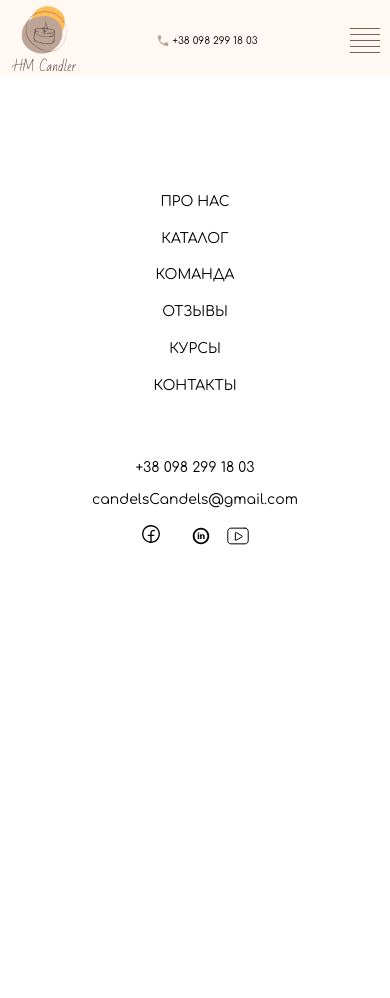
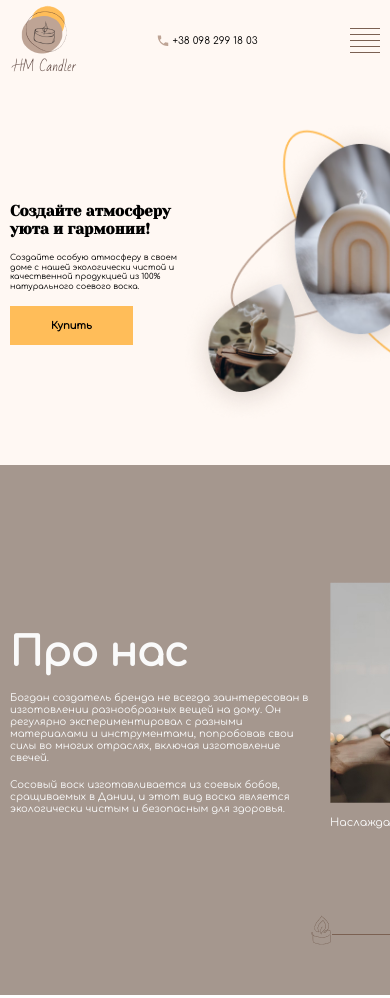
Before and after one commit to DmitriyMagnis/Pure-Project-HtmlCssJs-, a plain HTML site: page index.html in a window 390 px wide. Shown: the top 998 px of the page. Before the commit the page ends 844 px from the top, so only its background shows below. Drawn offline with Linux system fonts and the light colour scheme.

Commit message:
added 2-nd block

```diff
--- a/css/style.css
+++ b/css/style.css
@@ -1,6 +1,8 @@
 :root {
 	--biege-bg-color: #fff8f3;
 	--main-text-color: #000000;
+	--btn-color: #ffbd59;
+	--font-basic: 'Comfortaa', cursive;
 }
 
 *,
@@ -11,6 +13,7 @@
 
 button {
 	border: none;
+	cursor: pointer;
 }
 
 html {
@@ -18,7 +21,7 @@ html {
 }
 
 body {
-	font-family: 'Comfortaa', cursive;
+	font-family: var(--font-basic);
 	font-style: normal;
 	font-weight: 400;
 	font-size: 14px;
@@ -90,6 +93,102 @@ header {
 	top: -3px;
 }
 
+.main {
+	overflow-x: clip;
+	background-color: var(--biege-bg-color);
+}
+
+.top {
+	padding: 50px 0 150px;
+}
+
+.top__inner {
+	position: relative;
+}
+
+.top__content {
+	width: 370px;
+	padding: 150px 0 250px;
+}
+
+.top__title {
+	/* letter-spacing: 1px; */
+	font-size: 38px;
+	font-family: 'Yeseva One', cursive;
+	font-size: 30px;
+	margin-bottom: 15px;
+}
+
+.top__text {
+	margin-bottom: 48px;
+}
+
+.top__buy {
+	padding: 18px 54px;
+	background: var(--btn-color);
+	font-size: 14px;
+	font-family: var(--font-basic);
+	font-weight: 600;
+}
+
+.top__img {
+	position: absolute;
+	top: 0;
+	left: 240px;
+}
+
+.about {
+	background-color: #a5978e;
+	padding: 50px 0 50px;
+	color: #fafafa;
+}
+.about__inner {
+	display: flex;
+	align-items: center;
+}
+.about__list {
+	display: flex;
+	align-items: center;
+	gap: 20px;
+	padding-left: 110px;
+	padding-bottom: 48px;
+	flex-basis: 930px;
+	position: relative;
+}
+.about__list::before {
+	content: '';
+	position: absolute;
+	left: 0;
+	bottom: 0;
+	background-image: url(../images/about-decore.png);
+	width: 22px;
+	height: 30px;
+}
+.about__list::after {
+	content: '';
+	position: absolute;
+	left: 22px;
+	bottom: 10px;
+	background-color: #7b6152;
+	width: 1000%;
+	height: 1px;
+}
+.about__content {
+	min-width: 370px;
+}
+.about__title {
+	font-size: 40px;
+	margin-bottom: 15px;
+}
+.about__text {
+	margin-bottom: 15px;
+}
+.about__item-img {
+	margin-bottom: 10px;
+}
+.about__item-text {
+	font-size: 11px;
+}
 .footer {
 	padding-top: 40px;
 	padding-bottom: 35px;
@@ -115,6 +214,23 @@ header {
 	.container {
 		padding-left: 20px;
 		padding-right: 20px;
+	}
+	.top__content {
+		width: 333px;
+		padding: 95px 0 70px;
+	}
+	.top__img-l {
+		width: 655px;
+		left: 300px;
+	}
+	.top__text {
+		margin-bottom: 30px;
+	}
+	.about__content {
+		min-width: 300px;
+	}
+	.about__list {
+		padding-left: 20px;
 	}
 }
 @media (max-width: 900px) {
@@ -145,6 +261,20 @@ header {
 		top: -2px;
 		background-size: cover;
 	}
+	.top__content {
+		width: 230px;
+	}
+	.top__title {
+		font-size: 20px;
+		margin-bottom: 20px;
+	}
+	.top__text {
+		font-size: 10px;
+		margin-bottom: 20px;
+	}
+	.top__img {
+		left: 180px;
+	}
 }
 @media (max-width: 640px) {
 	.container {
@@ -152,7 +282,6 @@ header {
 		padding-right: 10px;
 	}
 	.header__menu-list {
-		/* display: none; */
 		width: 153px;
 		background-color: #7b6152;
 		color: #fff8f3;
@@ -193,3 +322,46 @@ header {
 		font-size: 14px;
 	}
 }
+
+@media (max-width: 481px) {
+	.top__img-l {
+		width: 309px;
+		left: 167px;
+	}
+	.top__content {
+		width: 180px;
+	}
+	.top__title {
+		font-size: 15px;
+		margin-bottom: 15px;
+	}
+	.top__text {
+		font-size: 8px;
+		margin-bottom: 15px;
+	}
+	.top__buy {
+		font-size: 10px;
+		padding: 14px 41px;
+	}
+	.top {
+		padding: 30px 0 50px;
+	}
+}
+
+@media (max-width: 360px) {
+	.top__img-l {
+		width: 164px;
+	}
+	.top__content {
+		width: 200px;
+		padding: 20px 0 0;
+		left: auto;
+		right: 0;
+	}
+	.top__title {
+		font-size: 18px;
+	}
+	.top__text {
+		font-size: 10px;
+	}
+}
--- a/index.html
+++ b/index.html
@@ -56,7 +56,54 @@
 		</header>
 		<main class="main">
 			<section class="top">
-				<div class="container"></div>
+				<div class="container top__inner">
+					<div class="top__content">
+						<h3 class="top__title">Создайте атмосферу уюта и гармонии!</h3>
+						<p class="top__text">
+							Создайте особую атмосферу в своем доме с нашей экологически чистой
+							и качественной продукцией из 100% натурального соевого воска.
+						</p>
+						<button class="top__buy">Купить</button>
+					</div>
+					<picture class="top__img">
+						<source media="(max-width: 360px)" srcset="images/top-s.png" />
+						<source media="(max-width: 481px)" srcset="images/top-m.png" />
+						<source media="(max-width: 1000px)" srcset="images/top-l-2.png" />
+						<img class="top__img-l" src="images/top-l.png" alt="" />
+					</picture>
+				</div>
+			</section>
+			<section class="about">
+				<div class="container about__inner">
+					<div class="about__content">
+						<h2 class="about__title">Про нас</h2>
+						<p class="about__text">
+							Богдан создатель бренда не всегда заинтересован в изготовлении
+							разнообразных вещей на дому. Он регулярно экспериментировал с
+							разными материалами и инструментами, попробовав свои силы во
+							многих отраслях, включая изготовление свечей.
+						</p>
+						<p class="about__text">
+							Сосовый воск изготавливается из соевых бобов, сращиваемых в Дании,
+							и этот вид воска является экологически чистым и безопасным для
+							здоровья.
+						</p>
+					</div>
+					<ul class="about__list">
+						<li class="about__item">
+							<img src="images/about-1.jpg" alt="" class="about__item-img">
+							<p class="about__item-text">Наслаждайтесь моментом</p>
+						</li>
+						<li class="about__item">
+							<img src="images/about-2.jpg" alt="" class="about__item-img">
+							<p class="about__item-text">Создайте любимую атмосферу</p>
+						</li>
+						<li class="about__item">
+							<img src="images/about-3.jpg" alt="" class="about__item-img">
+							<p class="about__item-text">Изготовлены с любовью</p>
+						</li>
+					</div>
+				</div>
 			</section>
 		</main>
 		<footer class="footer">
@@ -98,7 +145,6 @@
 							<a href="#" class="footer__social-link"
 								><img
 									src="images/facebook.svg"
-									alt=""
 									class="footer__social-img"
 							/></a>
 						</li>
--- a/js/main.js
+++ b/js/main.js
@@ -1,5 +1,6 @@
 const menuBtn = document.querySelector('.menu__btn');
 const menuMobile = document.querySelector('.header__menu-list');
+
 menuBtn.addEventListener('click', () => {
 	menuMobile.classList.toggle('menu--open');
 });
```
Also changed, not shown: images/about-1.jpg (added), images/about-2.jpg (added), images/about-3.jpg (added), images/about-decore.png (added), images/top-l-2.png (added), images/top-l.png (added), images/top-m.png (added), images/top-s.png (added).
